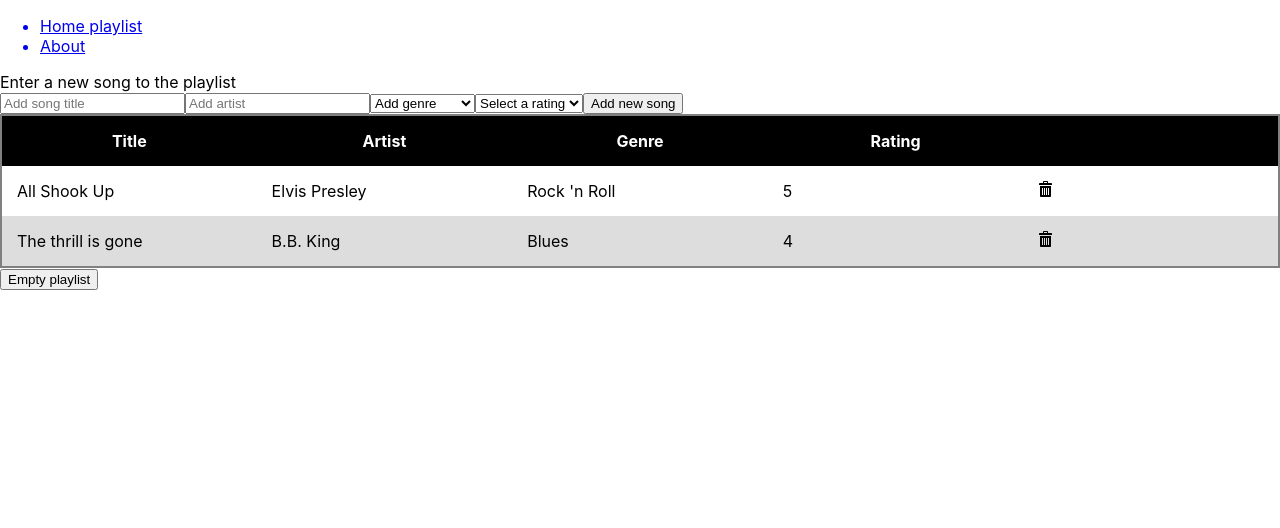
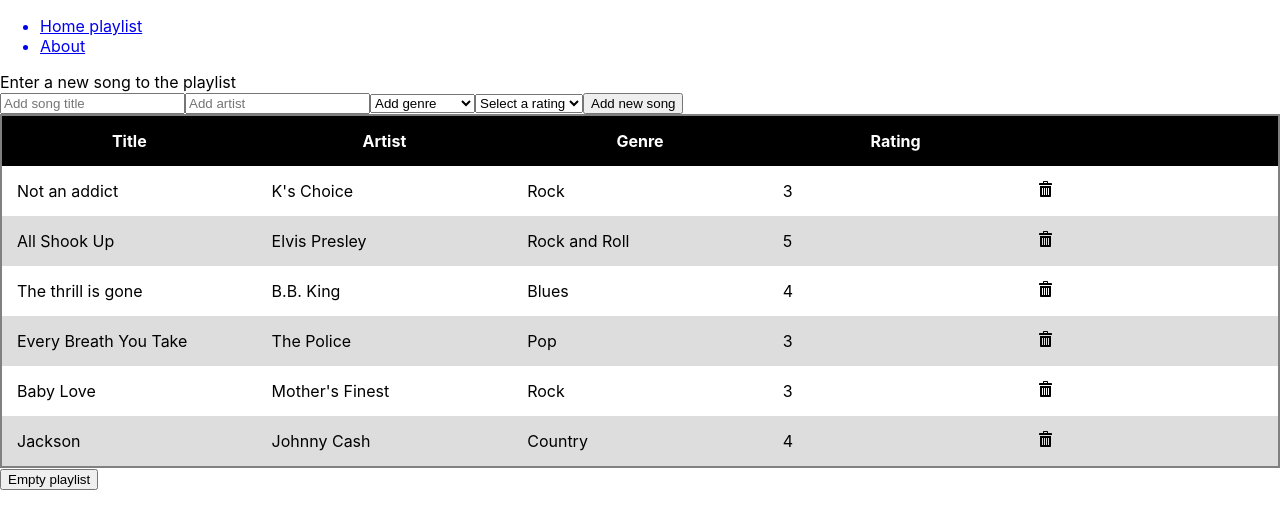
Before and after one commit to PasquinelP/pascal_pater-eindopdracht-React-Playlist, a React (Create React App) app: page / in a window 1280 px wide. Shown: the top 528 px of the page. Built offline with nearby package versions, Linux system fonts and the light colour scheme; the HTML template or start-up script is replaced by a standard one.

Commit message:
add some extra songs for testing

```diff
--- a/src/components/AppContext.js
+++ b/src/components/AppContext.js
@@ -7,16 +7,44 @@
   const [songs, setSongs] = useState([
     {
       id: 1,
+      title: "Not an addict",
+      artist: "K's Choice",
+      genre: "Rock",
+      rating: 3,
+    },
+    {
+      id: 2,
       title: "All Shook Up",
       artist: "Elvis Presley",
-      genre: "Rock 'n Roll",
+      genre: "Rock and Roll",
       rating: 5,
     },
     {
-      id: 2,
+      id: 3,
       title: "The thrill is gone",
       artist: "B.B. King",
       genre: "Blues",
+      rating: 4,
+    },
+    {
+      id: 4,
+      title: "Every Breath You Take",
+      artist: "The Police",
+      genre: "Pop",
+      rating: 3,
+    },
+    {
+      id: 5,
+      title: "Baby Love",
+      artist: "Mother's Finest",
+      genre: "Rock",
+      rating: 3,
+    },
+    {
+      id: 6,
+      title: "Jackson",
+      artist: "Johnny Cash",
+      genre: "Country",
       rating: 4,
     },
   ]);
```
